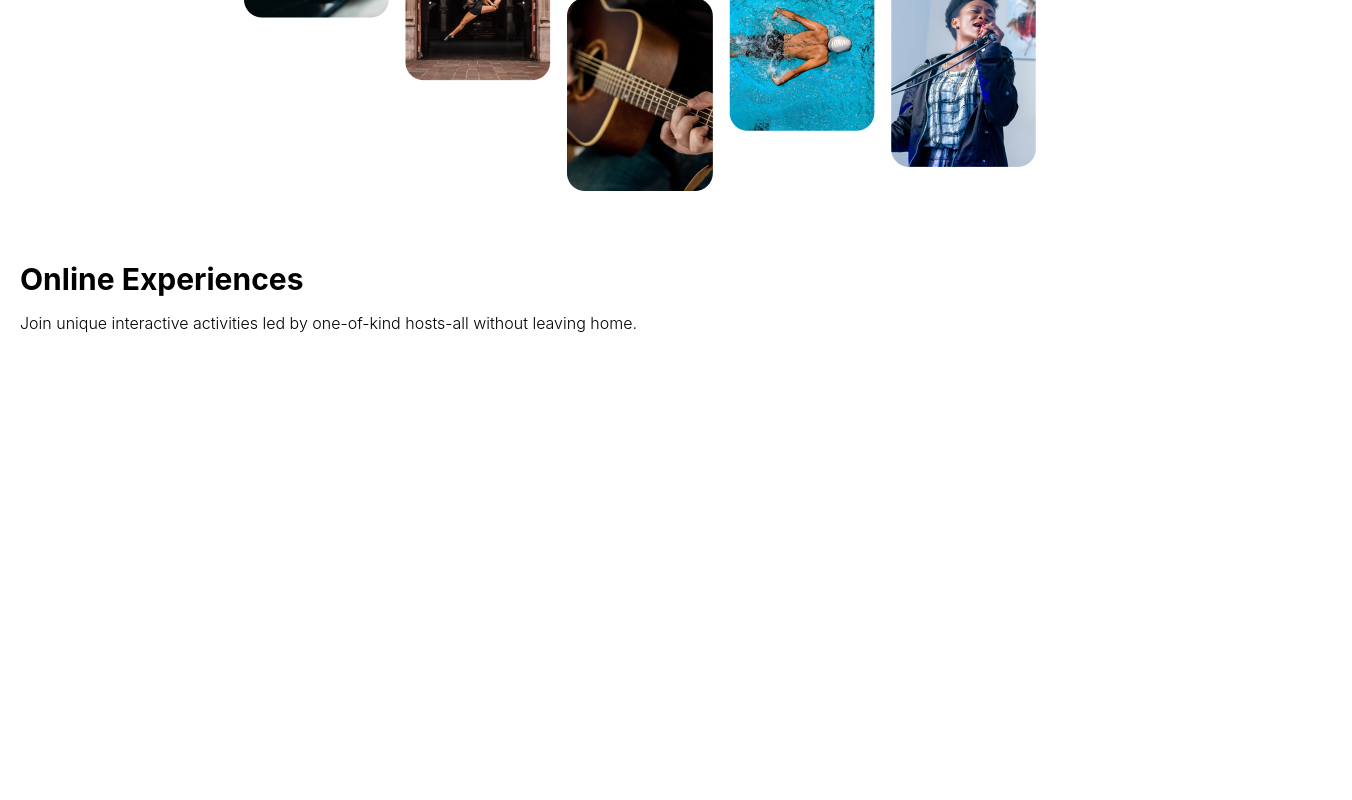
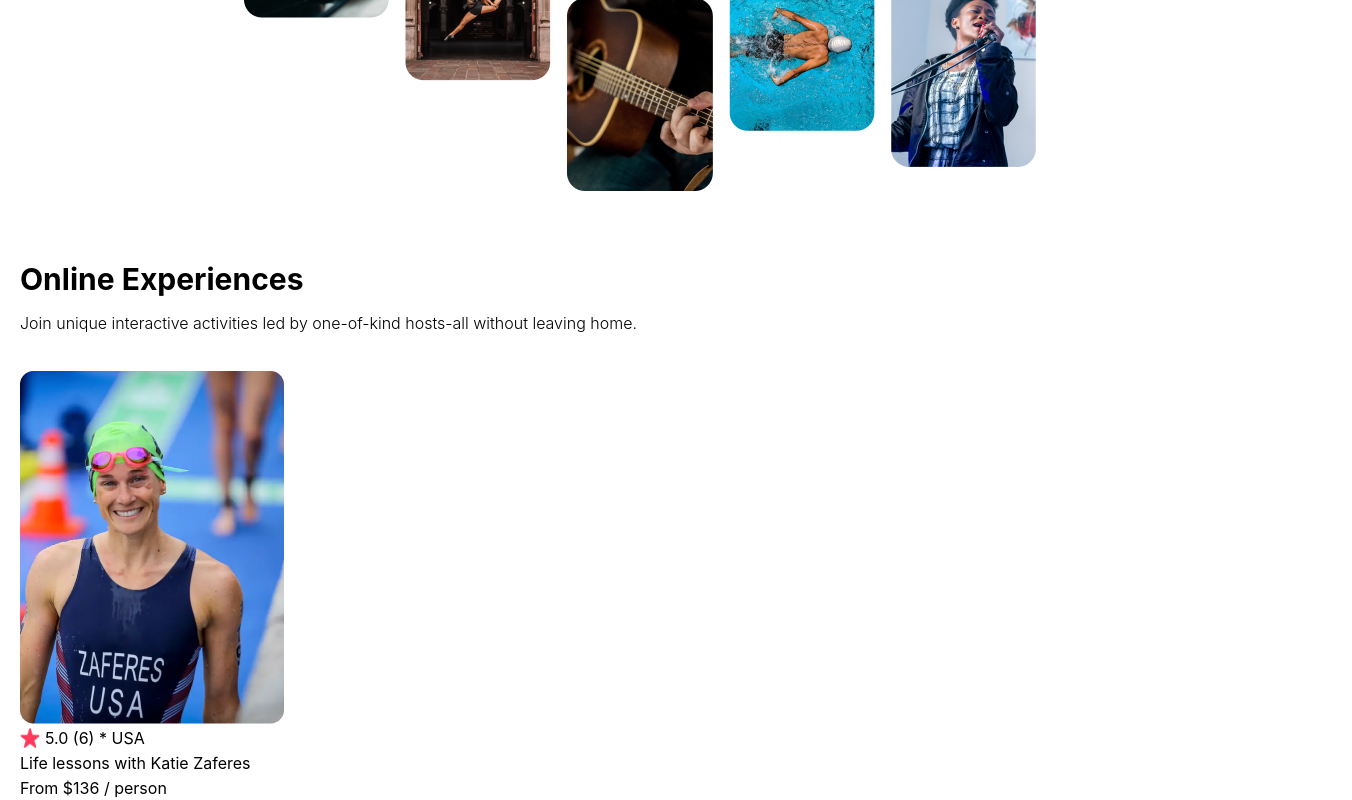
Before and after one commit to Obumezi/airbnb-clone, a React (Create React App) app: page / in a window 1280 px wide. Shown: the part 388-1188 px from the top of the page, 1352 px wide, since content can reach past the window. Before the commit the page ends 800 px from the top, so only its background shows below. Built offline with nearby package versions, Linux system fonts and the light colour scheme.

Commit message:
Created title card

```diff
--- a/src/App.css
+++ b/src/App.css
@@ -3,7 +3,7 @@ body {
 }
 
 .Header {
-  width: 100%;
+
   height: 50px;
   background-color: #ffffff;
   box-shadow: 0px 2.98256px 7.4564px rgba(0, 0, 0, 0.1);
@@ -16,7 +16,6 @@ body {
 
 .logo {
   width: 150px;
-
 }
 
 .container {
@@ -48,3 +47,22 @@ body {
   flex-direction: column;
   padding: 20px;
 }
+
+.title-container {
+  padding: 2px 20px;
+}
+
+.title-details {
+  display: flex;
+  flex-direction: column;
+  gap: 5px;
+}
+
+.title-star {
+  width: 20px;
+}
+
+.first {
+  display: flex;
+  gap: 5px;
+}
--- a/src/App.js
+++ b/src/App.js
@@ -1,12 +1,14 @@
 import './App.css';
 import { Navbar } from './components/Navbar';
 import { Hero } from './components/Hero';
+import { Titlecard } from './components/Titlecard';
 
 function App() {
   return (
     <div className="App">
    <Navbar/>
    <Hero/>
+   <Titlecard/>
     </div>
   );
 }
--- /dev/null
+++ b/src/components/Titlecard.js
@@ -0,0 +1,22 @@
+import katie from '../assets/katie.png'
+import Star from '../assets/Star.png'
+
+
+export function Titlecard() {
+    return (
+        <div className="title-container">
+            <img className="title-photo" src={katie} alt="Katie Zaferes" />
+
+            <div className="title-details">
+                <div className="first">
+                    <img className="title-star" src={Star} />
+                    <div>5.0 (6) * USA</div>
+                </div>
+                <span>Life lessons with Katie Zaferes</span>
+                <span> <span>From $136 </span>/ person</span>
+            </div>
+
+        </div>
+    )
+
+}
```
Also changed, not shown: src/assets/katie.png (added).
